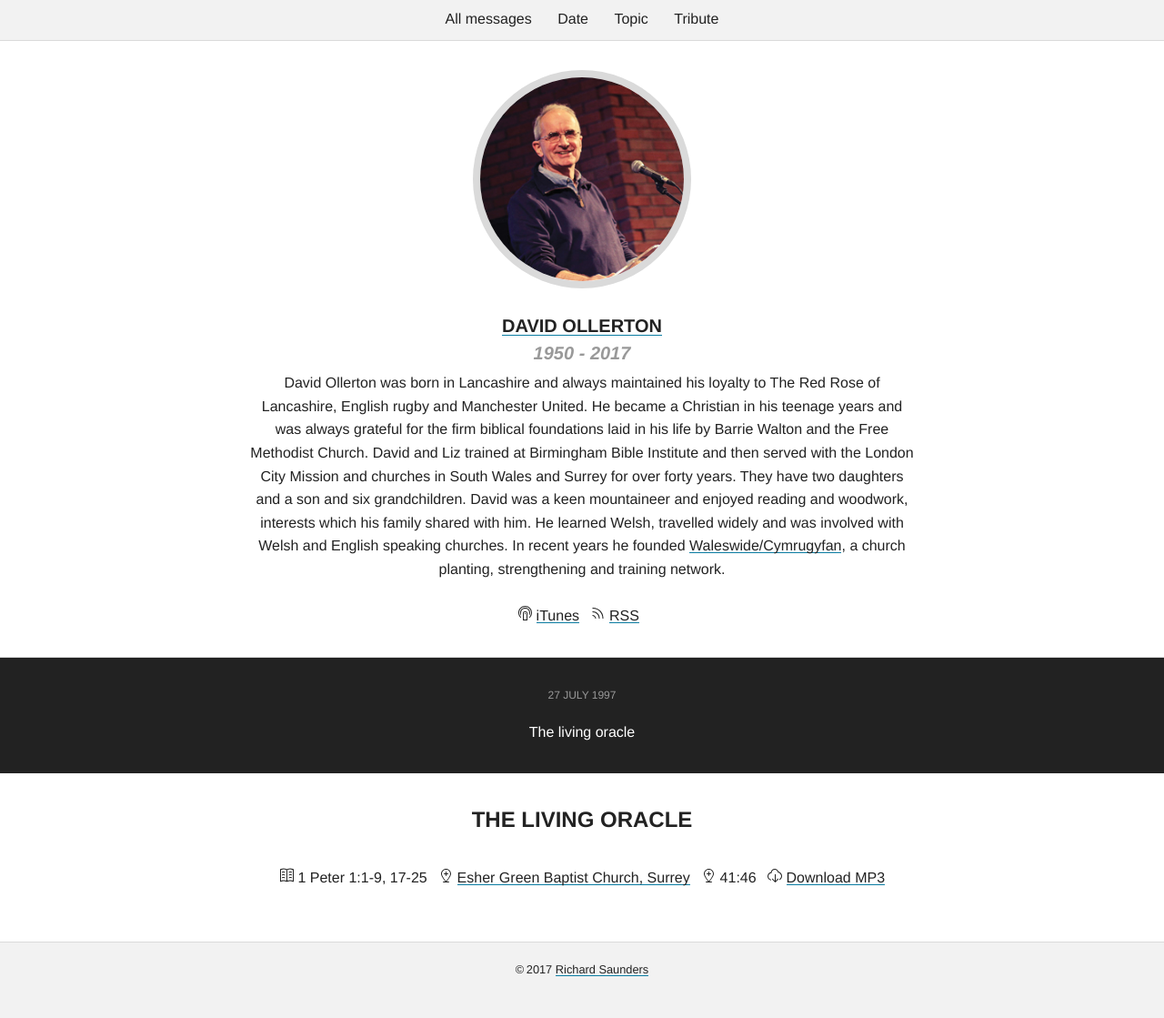
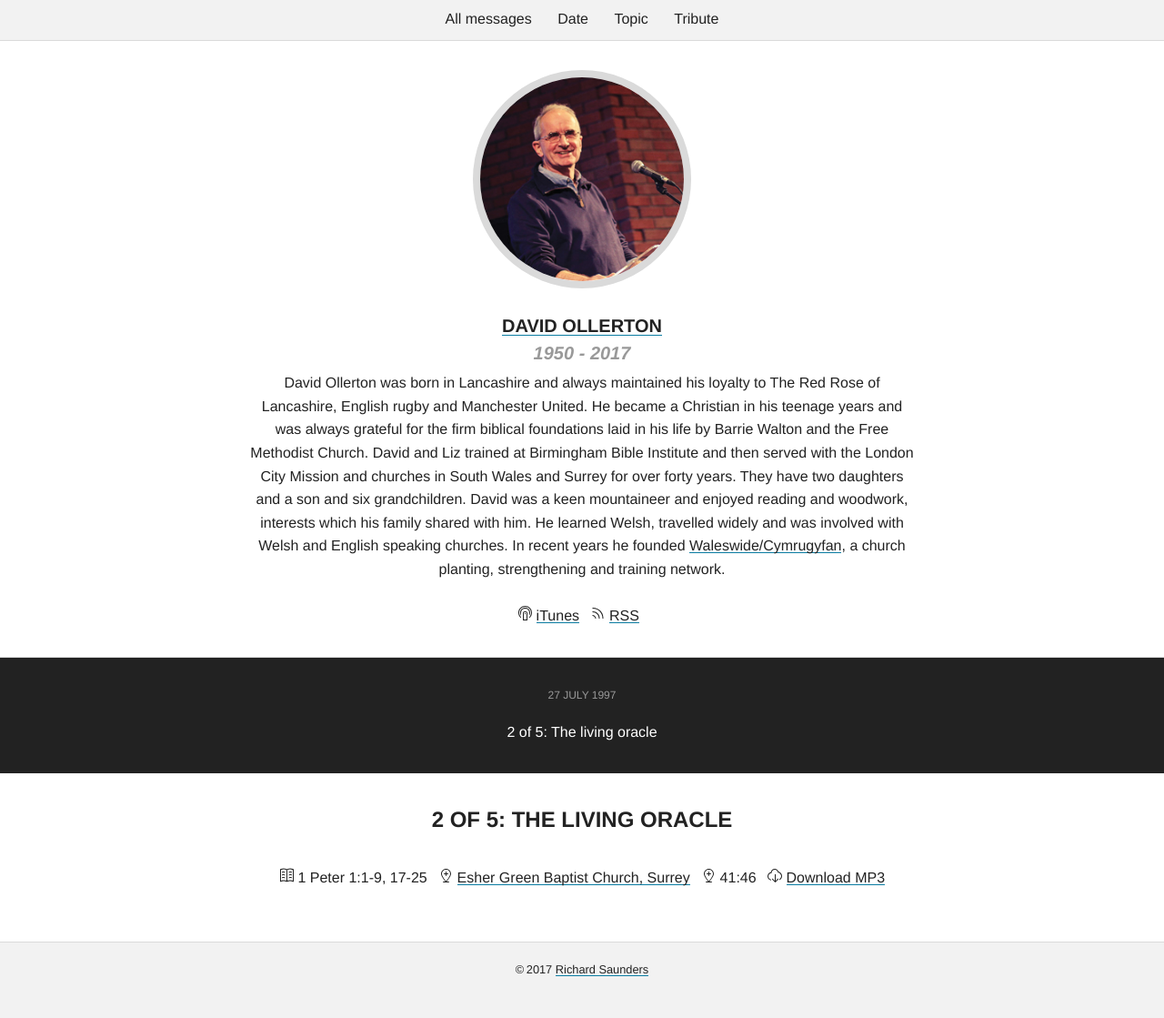
Before and after one commit to davidollerton/davidollerton.github.io, a Jekyll site: the page built from _posts/1997-07-26-the-living-oracle.md, in a window 1280 px wide. Shown: the whole page at 91% size. Built offline with Jekyll 4.4.1, drawn with Linux system fonts in a browser that asks for light colours; nearby versions of some CDN libraries; our own code applies the rules of GitHub Pages for plain Markdown files; comment, search, counter and statistics services are not loaded.

Commit message:
Update from Forestry.io mail@rdsaunders.co.uk updated _posts/1997-07-26-the-living-oracle.md

```diff
--- a/_posts/1997-07-26-the-living-oracle.md
+++ b/_posts/1997-07-26-the-living-oracle.md
@@ -1,5 +1,5 @@
 ---
-title: The living oracle
+title: '2 of 5: The living oracle'
 series: The Importance of the Bible
 scripture: 1 Peter 1:1-9, 17-25
 church: esher
```
